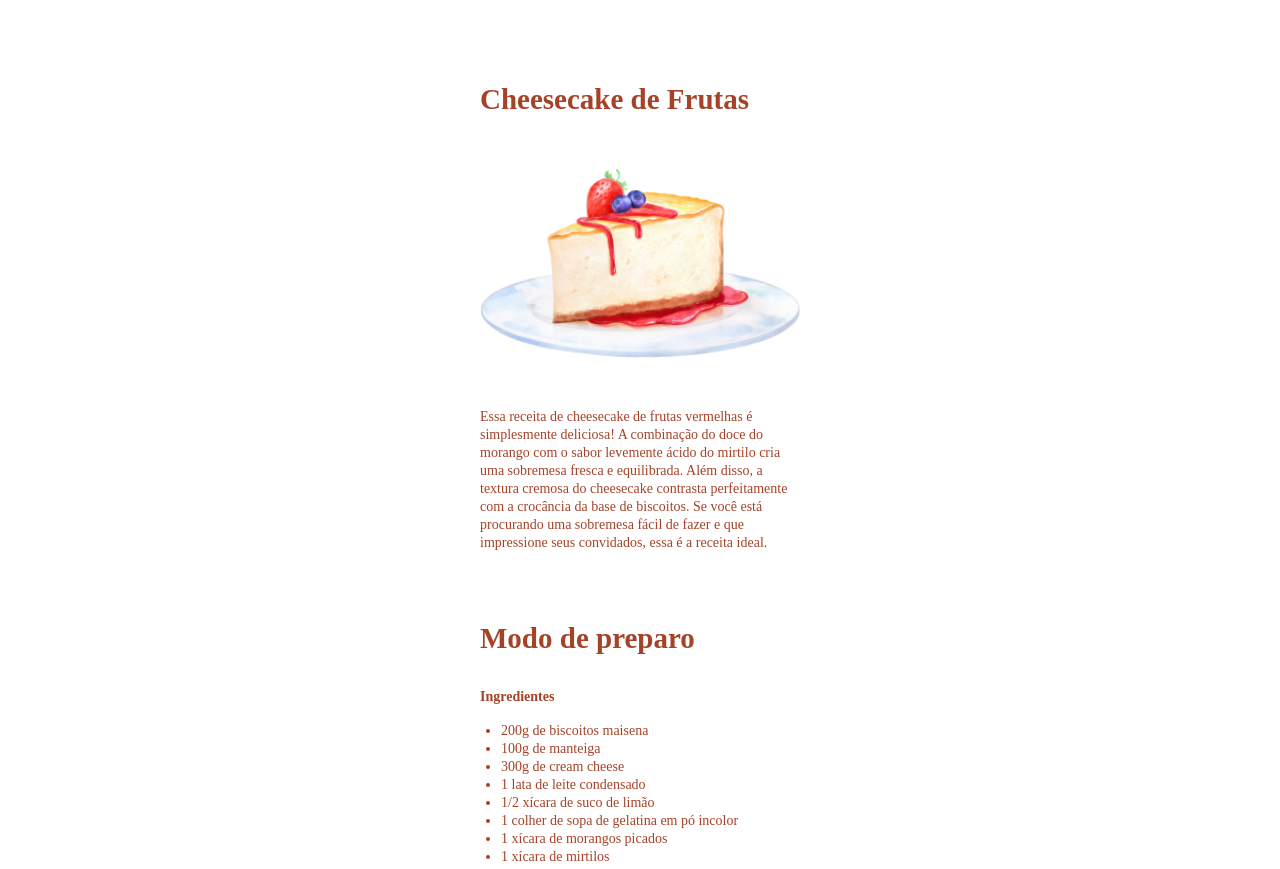
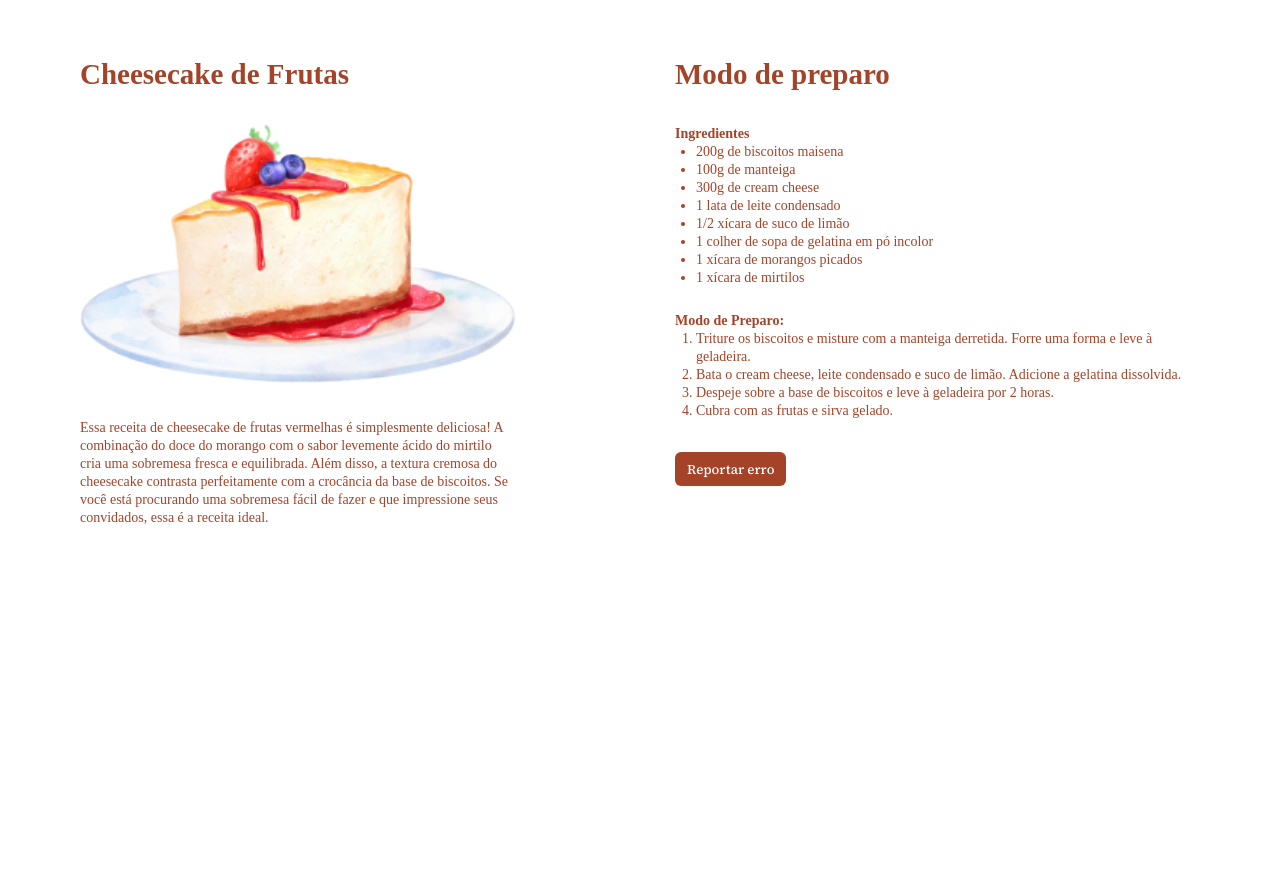
Before and after one commit to rafaaehlke/Projeto-cheesecake, a plain HTML site: page index.html in a window 1280 px wide. Shown: the top 869 px of the page. After the commit the page ends 800 px from the top, so only its background shows below. Drawn offline with Linux system fonts and the light colour scheme; a web font is replaced by a local one.

Commit message:
media queries add

```diff
--- a/style.css
+++ b/style.css
@@ -1,6 +1,6 @@
 * {
   padding: 0;
-  border: 0;
+  margin: 0;
   box-sizing: border-box;
 
   -webkit-font-smoothing: antialiased;
@@ -37,21 +37,28 @@ img {
   margin-block: 3.2rem;
 }
 
-h1, h2 {
+/* Fontes */
+
+h1,
+h2 {
   font-size: 2.9rem;
   font-weight: 700;
+  line-height: 3.6rem;
 }
 
 h2 {
   margin-bottom: 3.2rem;
 }
 
-p, li, strong {
+p,
+li,
+strong {
   font-size: 1.4rem;
   line-height: 1.8rem;
 }
 
-ul, ol {
+ul,
+ol {
   padding-left: 2.1rem;
 }
 
@@ -59,6 +66,7 @@ ul {
   margin-bottom: 2.4rem;
 }
 
+/* Button */
 
 button {
   font-family: "Source Serif 4";
@@ -74,3 +82,22 @@ button {
 
   margin-top: 3.2rem;
 }
+
+/* Media Queries */
+
+@media (min-width: 1220px) {
+
+    main {
+      flex-direction: row;
+      max-width: fit-content;
+      gap: 16rem;
+    }
+
+    .recipe {
+      max-width: 43.5rem;
+    }
+
+    .ingredients {
+      max-width: 52.5rem;
+    }
+}
```
